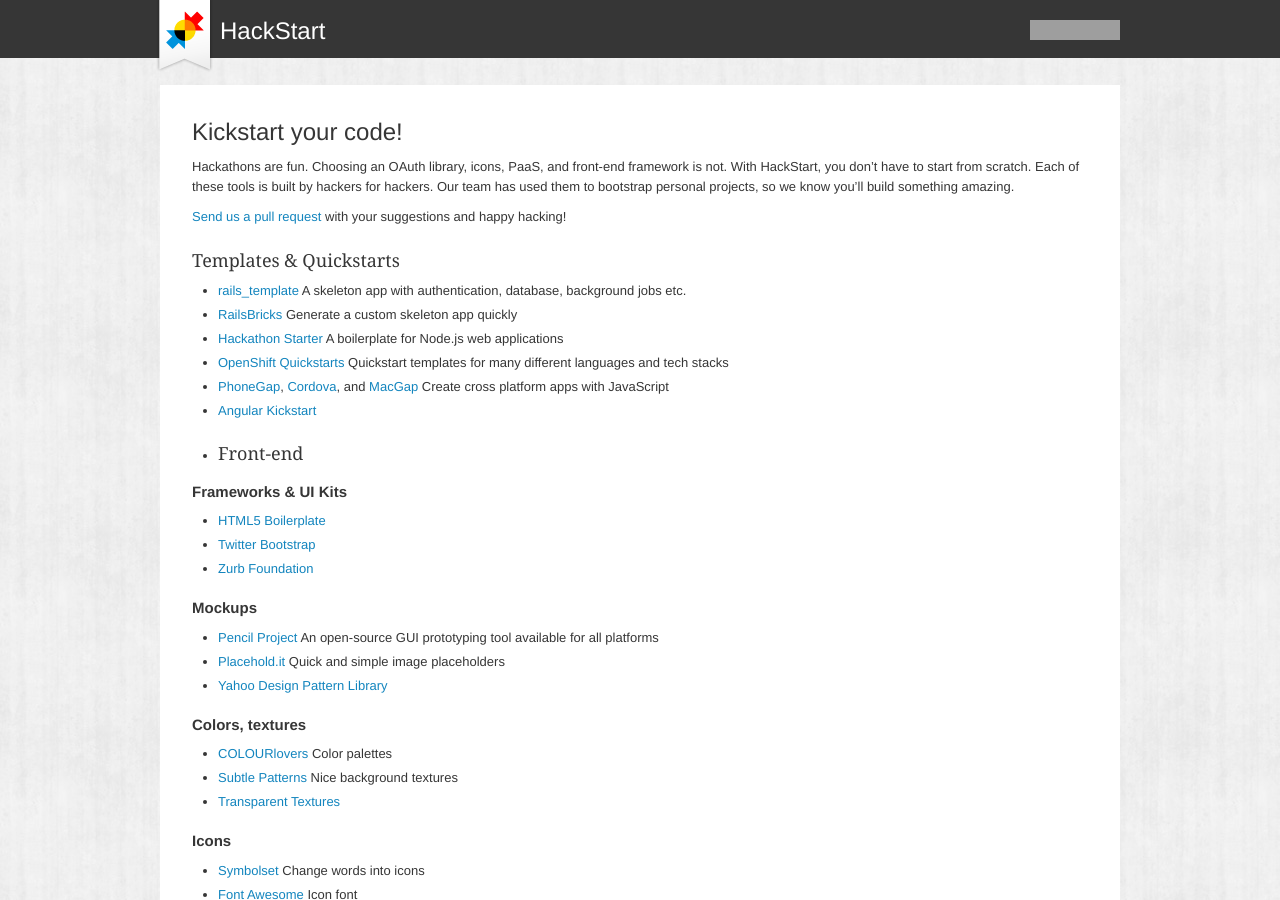
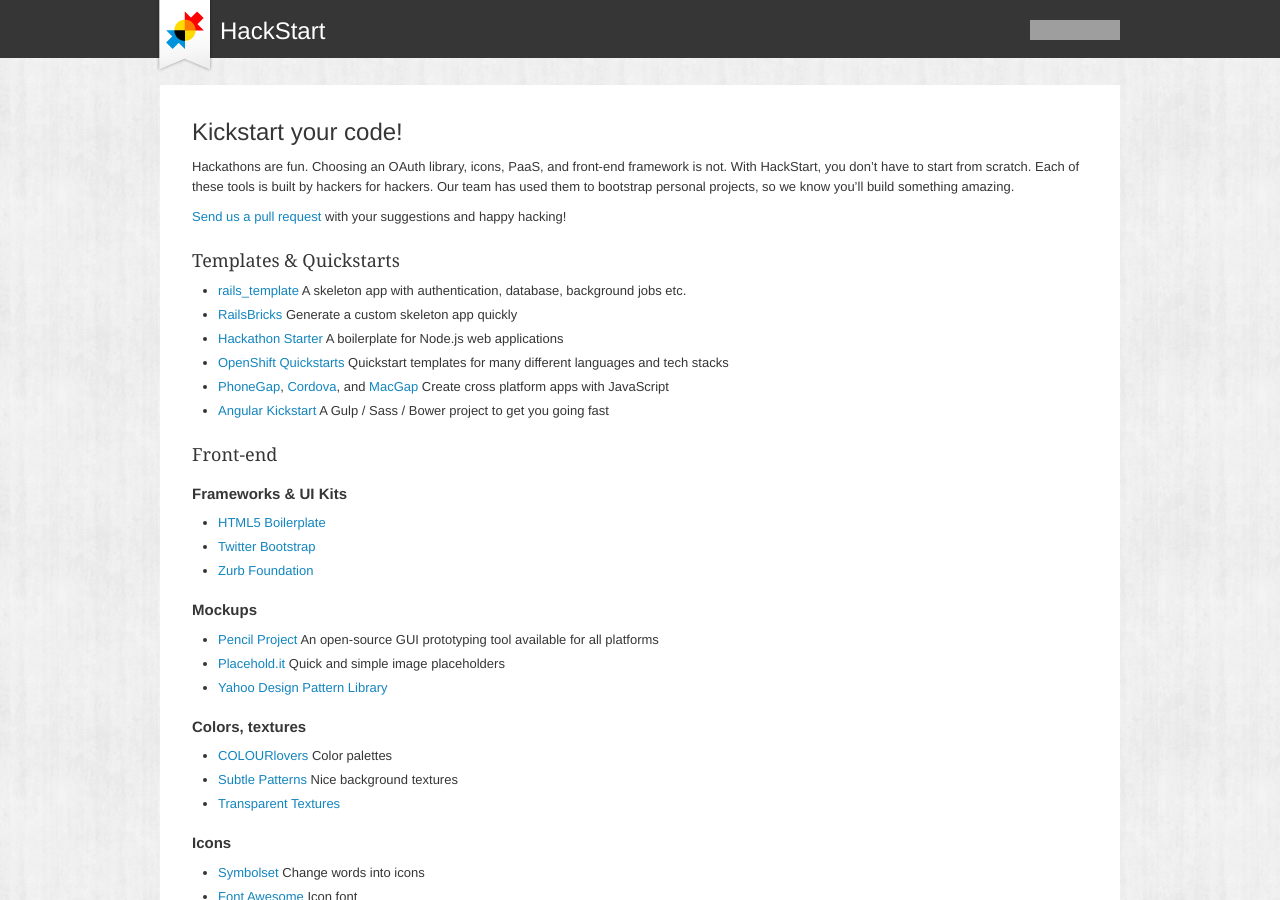
Before and after one commit to challengepost/hackstart, a Jekyll site: the page built from index.md, in a window 1280 px wide and 900 px high. Built offline with Jekyll 4.4.1, drawn with Linux system fonts in a browser that asks for light colours; nearby versions of some CDN libraries; some web fonts are replaced; some of the changed text lies outside the part shown; grey boxes are pictures that could not be loaded.

```diff
--- a/index.md
+++ b/index.md
@@ -17,8 +17,8 @@ Hackathons are fun. Choosing an OAuth library, icons, PaaS, and front-end framew
 - [Hackathon Starter](https://github.com/sahat/hackathon-starter) A boilerplate for Node.js web applications
 - [OpenShift Quickstarts](https://www.openshift.com/quickstarts) Quickstart templates for many different languages and tech stacks
 - [PhoneGap](http://phonegap.com/), [Cordova](https://cordova.apache.org/), and [MacGap](https://github.com/MacGapProject/MacGap1) Create cross platform apps with JavaScript
-- [Angular Kickstart](https://github.com/vesparny/angular-kickstart)
--
+- [Angular Kickstart](https://github.com/vesparny/angular-kickstart) A Gulp / Sass / Bower project to get you going fast
+
 ##Front-end
 
 ### Frameworks & UI Kits
```
Also changed, not shown: other parts of index.md (+2 -0 lines).
